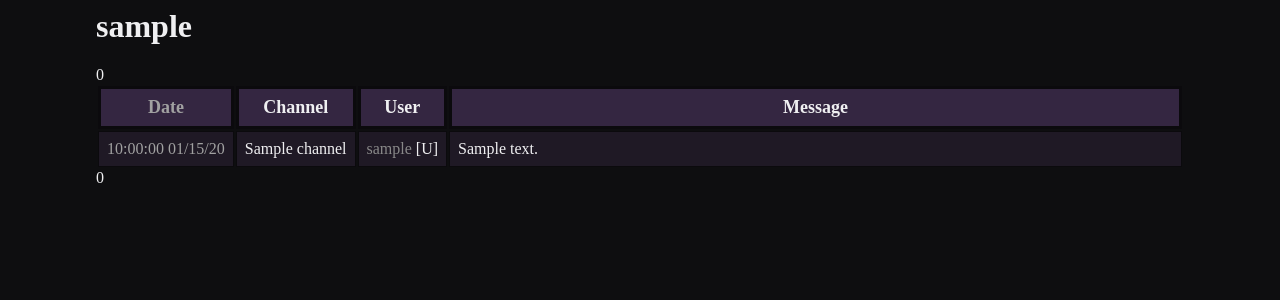
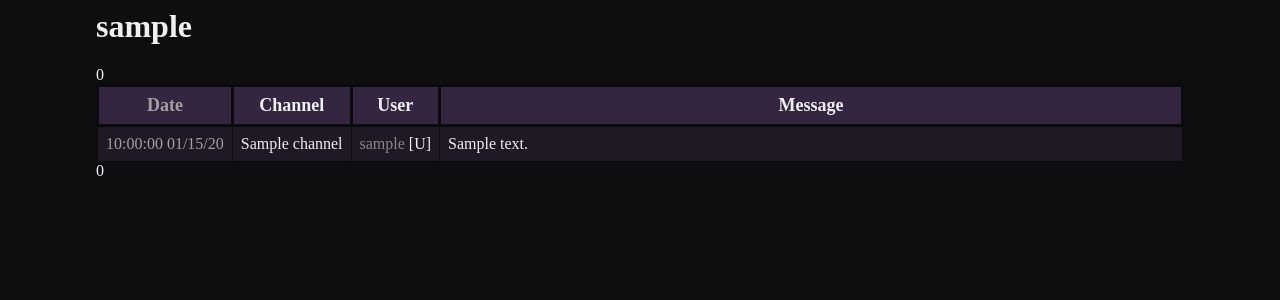
Before and after one commit to retrontology/twitchchatviewer, a Django app: a page that uses user/templates/user/index.html in a window 1280 px wide. Shown: the top 300 px of the page. Run offline with Django 4.2, Linux system fonts and the light colour scheme; tables that the repository leaves empty hold one stand-in row (values such as "Sample post"); a database or web service that is not in the repository returns one stand-in record (values such as "Sample title").

Commit message:
collapse

```diff
--- a/static/style.css
+++ b/static/style.css
@@ -12,7 +12,7 @@ body {
 table {
     width: 100%;
     table-layout: auto;
-
+    border-collapse: collapse;
 }
 
 th {
```
